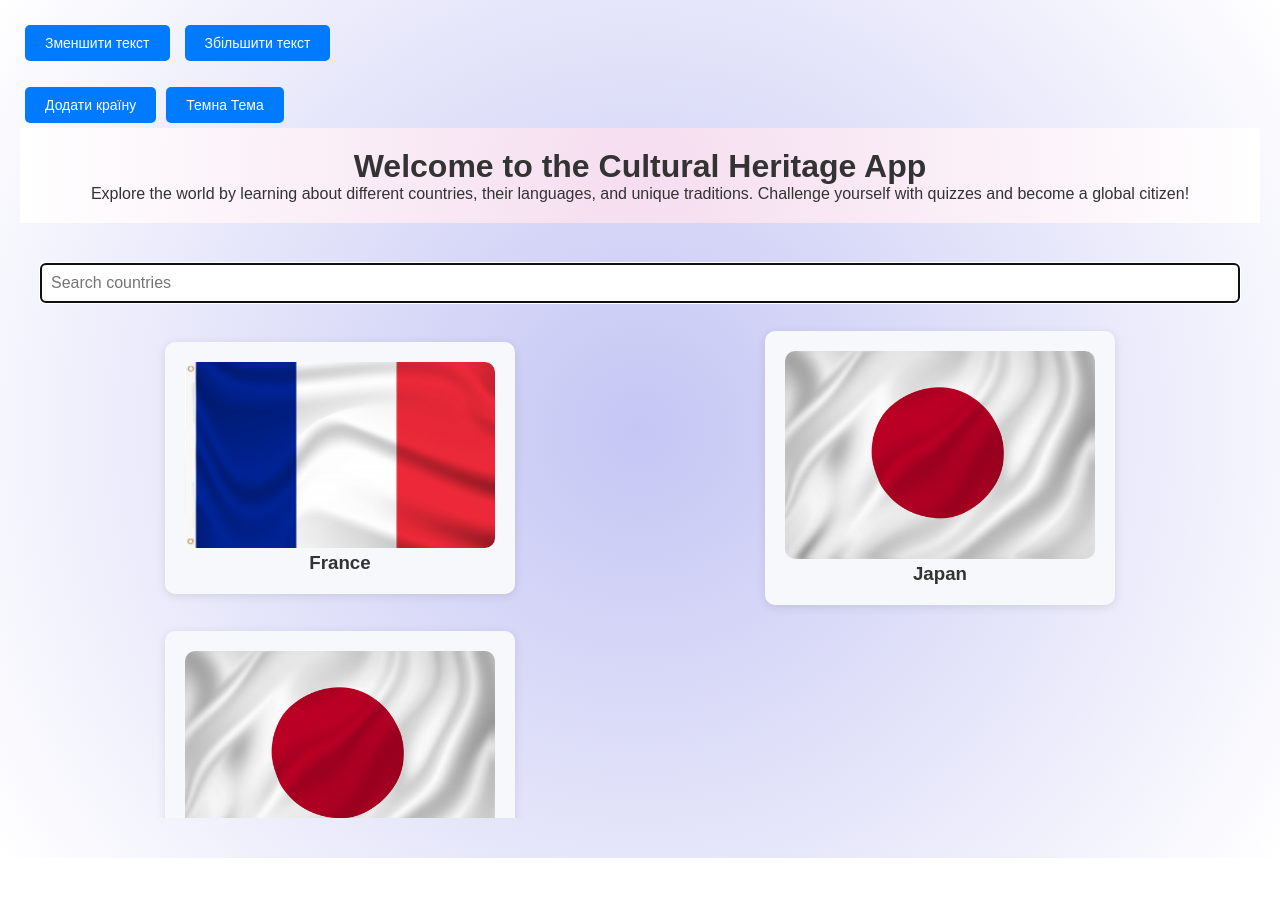
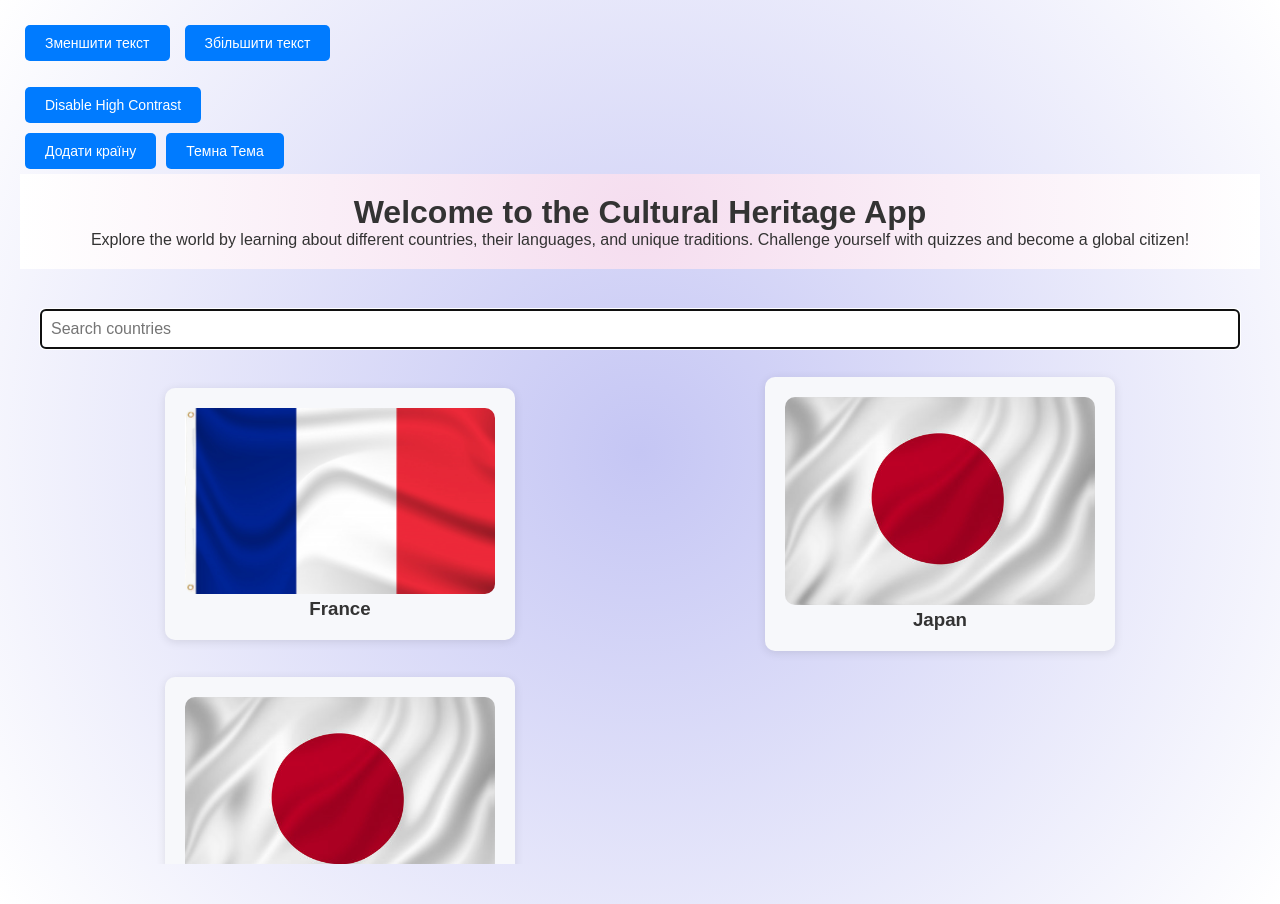
Before and after one commit to Vika-Myronova/reactLabs, a Next.js app: page / in a window 1280 px wide. Before the commit the page ends 858 px from the top, so only its background shows below. Built offline with nearby package versions, Linux system fonts and the light colour scheme.

Commit message:
Add the ability to change the contrast to black, white

```diff
--- a/src/app/globals.css
+++ b/src/app/globals.css
@@ -5,7 +5,7 @@
 }
 
 body[data-font-size="small"] {
-  font-size: 14px;
+  font-size: 12px;
 }
 
 body[data-font-size="medium"] {
@@ -13,7 +13,26 @@ body[data-font-size="medium"] {
 }
 
 body[data-font-size="large"] {
-  font-size: 18px;
+  font-size: 20px;
+}
+
+body.normal-contrast {
+  --background-color: #ffffff;
+  --text-color: #000000;
+  --button-background: #f0f0f0;
+  --button-text: #000000;
+}
+
+.high-contrast {
+  --background-color: #000000;
+  --text-color: #ffffff;
+  --button-background: #181818;
+  --button-text: ##ffffff;
+  --button-background-hover: #05cbee;
+  --bg-color-country-card: #f7f8fb;
+  --bg-color-header-section: #ffffff;
+  --bg-color-country-card: #181818;
+  --bg-color-country-card-hover: #05cbee;
 }
 
 .theme-light {
@@ -121,6 +140,7 @@ li {
 
 .country-card:hover {
   transform: scale(1.05);
+  background-color: var(--bg-color-country-card-hover);
 }
 
 .country-card img {
--- a/src/app/page.js
+++ b/src/app/page.js
@@ -6,6 +6,8 @@ import CountryPage from "../pages/CountryPage";
 import countriesData from "/public/data/countries.json";
 import { ThemeProvider } from "@/context/ThemeContext";
 import { FontSizeProvider } from "@/context/FontSizeProvider";
+import { ContrastProvider } from "@/context/ContrastProvider";
+import ContrastControls from "@/components/ContrastControls";
 import FontSizeControls from "@/components/FontSizeControls";
 
 export default function Home() {
@@ -23,7 +25,9 @@ export default function Home() {
   return (
     <ThemeProvider>
       <FontSizeProvider>
+        <ContrastProvider>
           <FontSizeControls />
+          <ContrastControls />
           {selectedCountry ? (
             <CountryPage country={selectedCountry} />
           ) : (
@@ -33,6 +37,7 @@ export default function Home() {
               onAddCountry={handleAddCountry}
             />
           )}
+        </ContrastProvider>
       </FontSizeProvider>
     </ThemeProvider>
   );
--- /dev/null
+++ b/src/components/ContrastControls.jsx
@@ -0,0 +1,16 @@
+import React from "react";
+import { useContrast } from "../context/ContrastProvider";
+
+const ContrastControls = () => {
+  const { contrast, toggleContrast } = useContrast();
+
+  return (
+    <button onClick={toggleContrast}>
+      {contrast === "normal-contrast"
+        ? "Enable High Contrast"
+        : "Disable High Contrast"}
+    </button>
+  );
+};
+
+export default ContrastControls;
--- /dev/null
+++ b/src/context/ContrastProvider.jsx
@@ -0,0 +1,25 @@
+import React, { createContext, useContext, useState, useEffect } from "react";
+
+const ContrastContext = createContext();
+
+export const ContrastProvider = ({ children }) => {
+  const [contrast, setContrast] = useState("normal");
+
+  const toggleContrast = () => {
+    setContrast((prev) =>
+      prev === "normal-contrast" ? "high-contrast" : "normal-contrast"
+    );
+  };
+
+  useEffect(() => {
+    document.body.className = contrast;
+  }, [contrast]);
+
+  return (
+    <ContrastContext.Provider value={{ contrast, toggleContrast }}>
+      {children}
+    </ContrastContext.Provider>
+  );
+};
+
+export const useContrast = () => useContext(ContrastContext);
```
Lines whose indentation alone changed are shown as unchanged.
